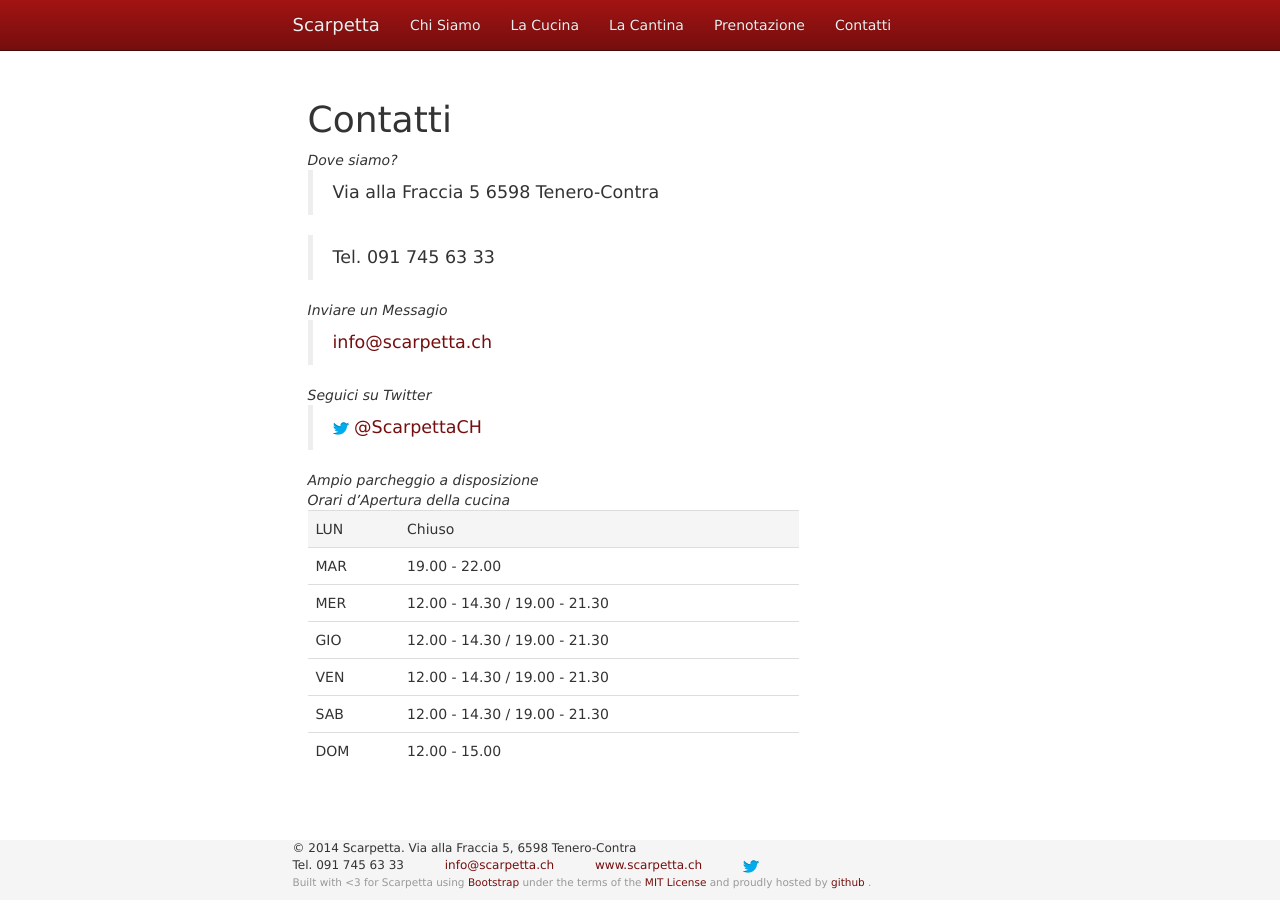
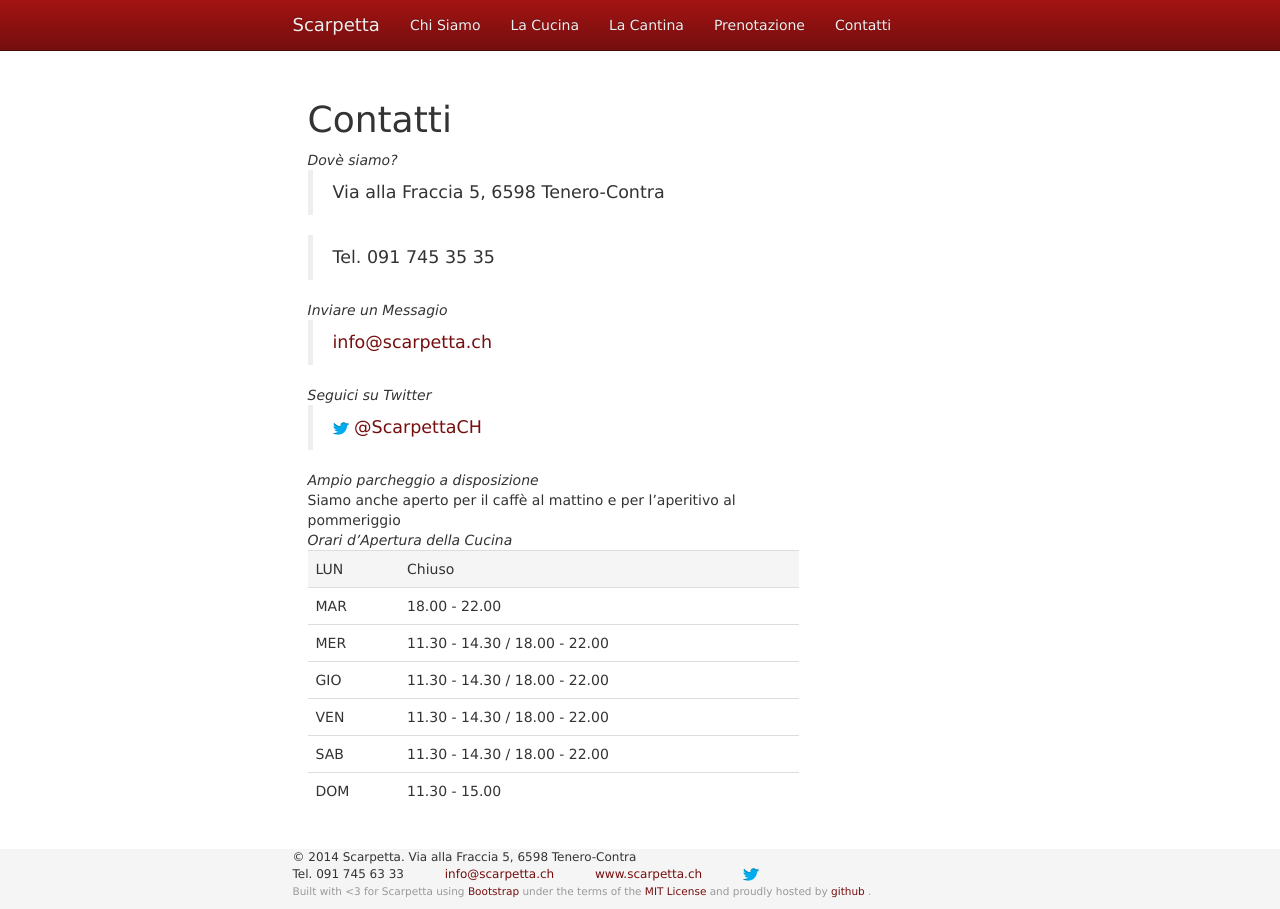
Before and after one commit to scarpetta-ch/scarpetta-ch.github.io, a Jekyll site: the page built from contatti/index.markdown, in a window 1280 px wide. Built offline with Jekyll 4.4.1, drawn with Linux system fonts in a browser that asks for light colours; nearby versions of some CDN libraries; Markdown is read by kramdown in place of the engine named in the settings.

Commit message:
Update index.markdown

```diff
--- a/contatti/index.markdown
+++ b/contatti/index.markdown
@@ -6,10 +6,10 @@ title: Contatti
 Contatti
 ========
 
-*Dove siamo?*
->Via alla Fraccia 5 6598 Tenero-Contra
+*Dovè siamo?*
+>Via alla Fraccia 5, 6598 Tenero-Contra
 
->Tel. 091 745 63 33
+>Tel. 091 745 35 35
 
 *Inviare un Messagio*
 > <info@scarpetta.ch>
@@ -20,7 +20,9 @@ Contatti
 
 *Ampio parcheggio a disposizione*
 
-*Orari d’Apertura della cucina*
+Siamo anche aperto per il caffè al mattino e per l'aperitivo al pommeriggio
+
+*Orari d’Apertura della Cucina*
 
 <table id="opening_times" class="table">
 	<tr>
@@ -30,32 +32,32 @@ Contatti
 	</tr>
 	<tr>
 		<td>MAR   </td>
-		<td>19.00 - 22.00</td>
+		<td>18.00 - 22.00</td>
 		<td class="day">2</td>
 	</tr>
 	<tr>
 		<td>MER   </td>
-		<td>12.00 - 14.30 / 19.00 - 21.30</td>
+		<td>11.30 - 14.30 / 18.00 - 22.00</td>
 		<td class="day">3</td>
 	</tr>
 	<tr>
 		<td> GIO   </td>
-		<td>12.00 - 14.30 / 19.00 - 21.30</td>
+		<td>11.30 - 14.30 / 18.00 - 22.00</td>
 		<td class="day">4</td>
 	</tr>
 	<tr>
 		<td>VEN  </td>
-		<td>12.00 - 14.30 / 19.00 - 21.30</td>
+		<td>11.30 - 14.30 / 18.00 - 22.00</td>
 		<td class="day">5</td>
 	</tr>
 	<tr>
 		<td>SAB   </td>
-		<td>12.00 - 14.30 / 19.00 - 21.30</td>
+		<td>11.30 - 14.30 / 18.00 - 22.00</td>
 		<td class="day">6</td>
 	</tr>
 	<tr>
 		<td>DOM  </td>
-		<td>12.00 - 15.00 </td>
+		<td>11.30 - 15.00 </td>
 		<td class="day">0</td>
 	</tr>
 </table>
```
